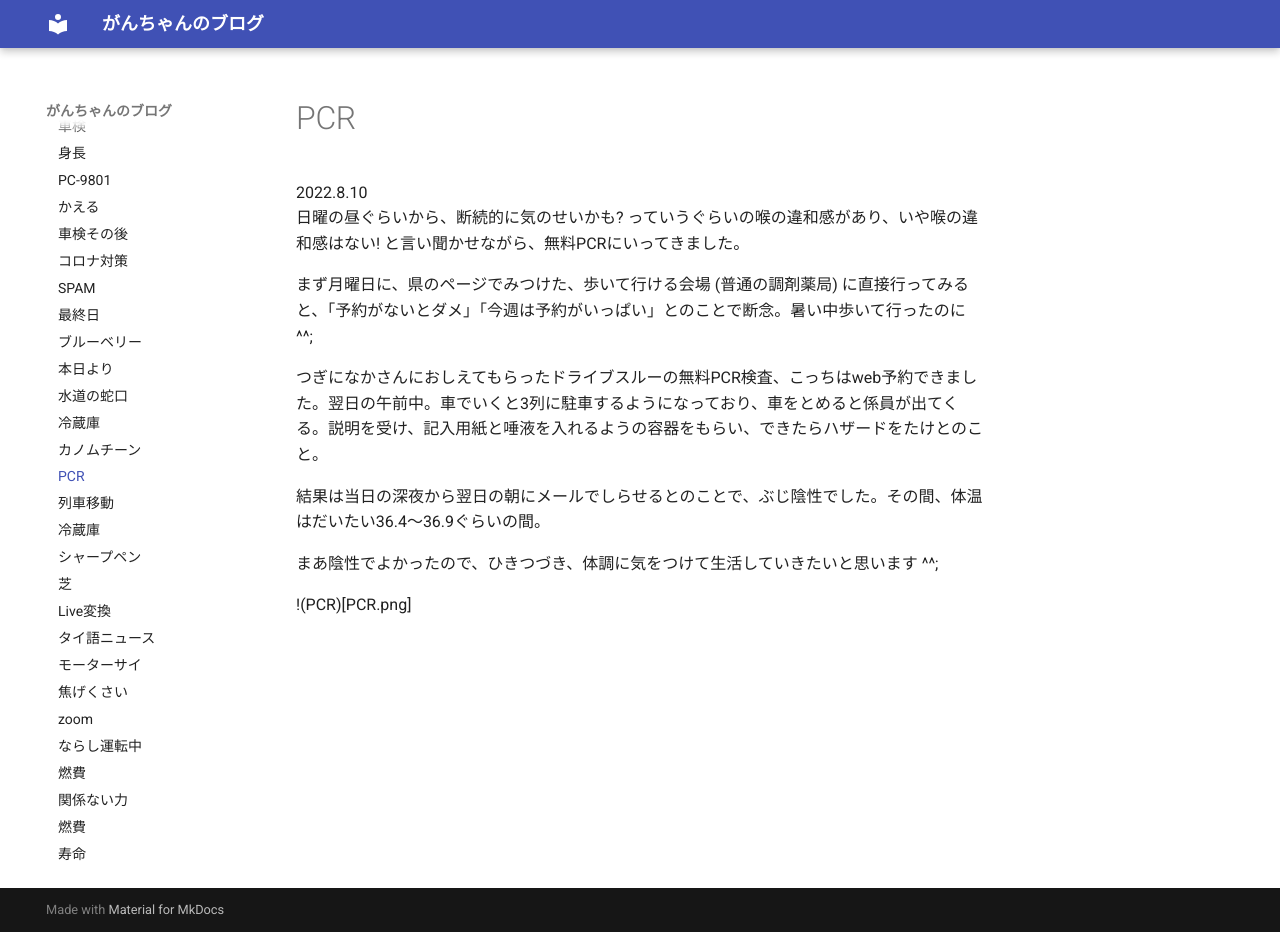
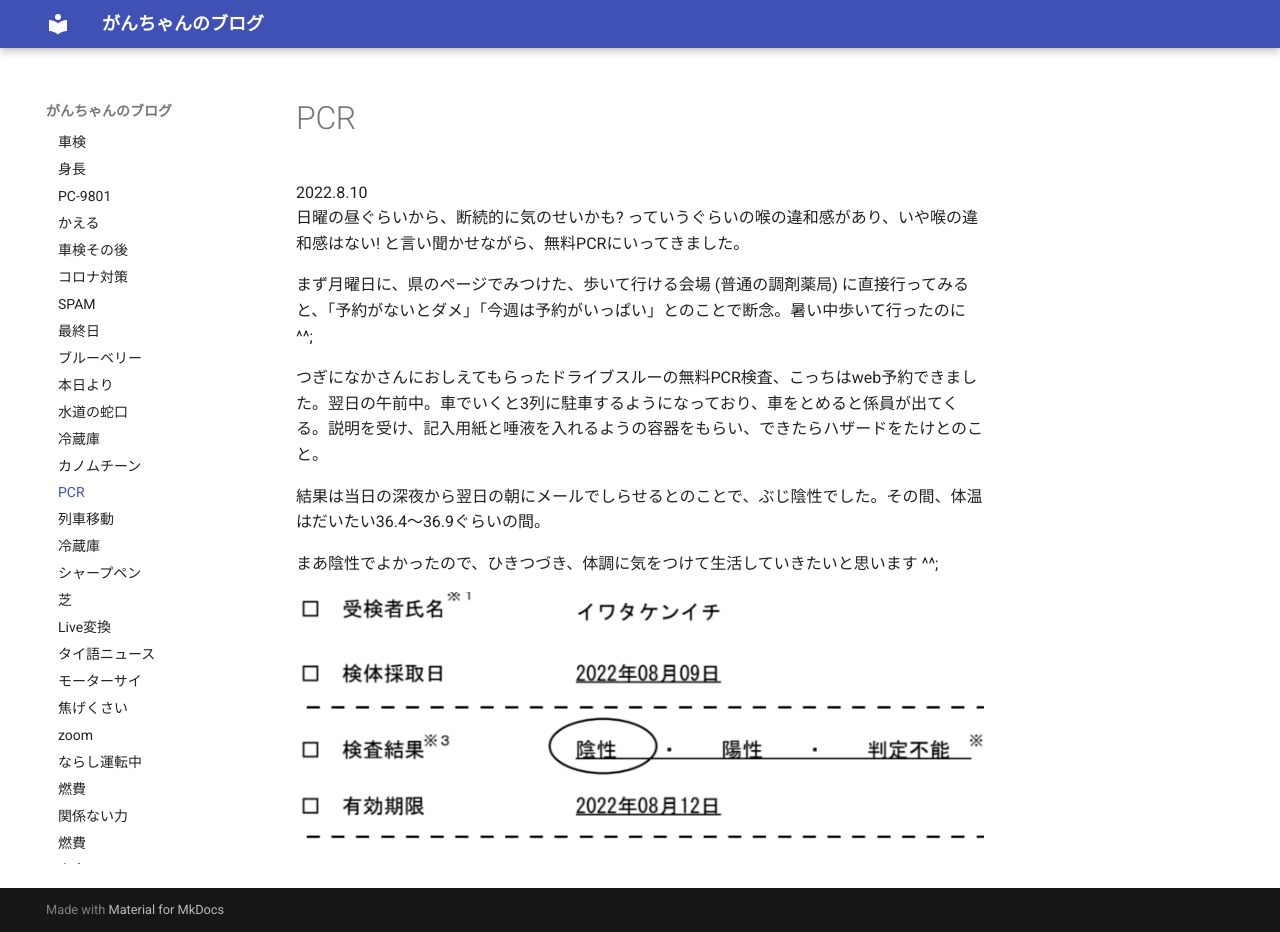
Before and after one commit to kenic/kenic.github.io, an MkDocs documentation site: the page built from docs/2022/0810PCR.md, in a window 1280 px wide and 932 px high. Built offline with MkDocs 1.6.1 and Material for MkDocs 9.7.7, drawn with Linux system fonts in a browser that asks for light colours.

Commit message:
minor fix

```diff
--- a/docs/2022/0810PCR.md
+++ b/docs/2022/0810PCR.md
@@ -11,4 +11,4 @@
 
 まあ陰性でよかったので、ひきつづき、体調に気をつけて生活していきたいと思います ^^;
 
-!(PCR)[PCR.png]
+![PCR](PCR.png)
```
